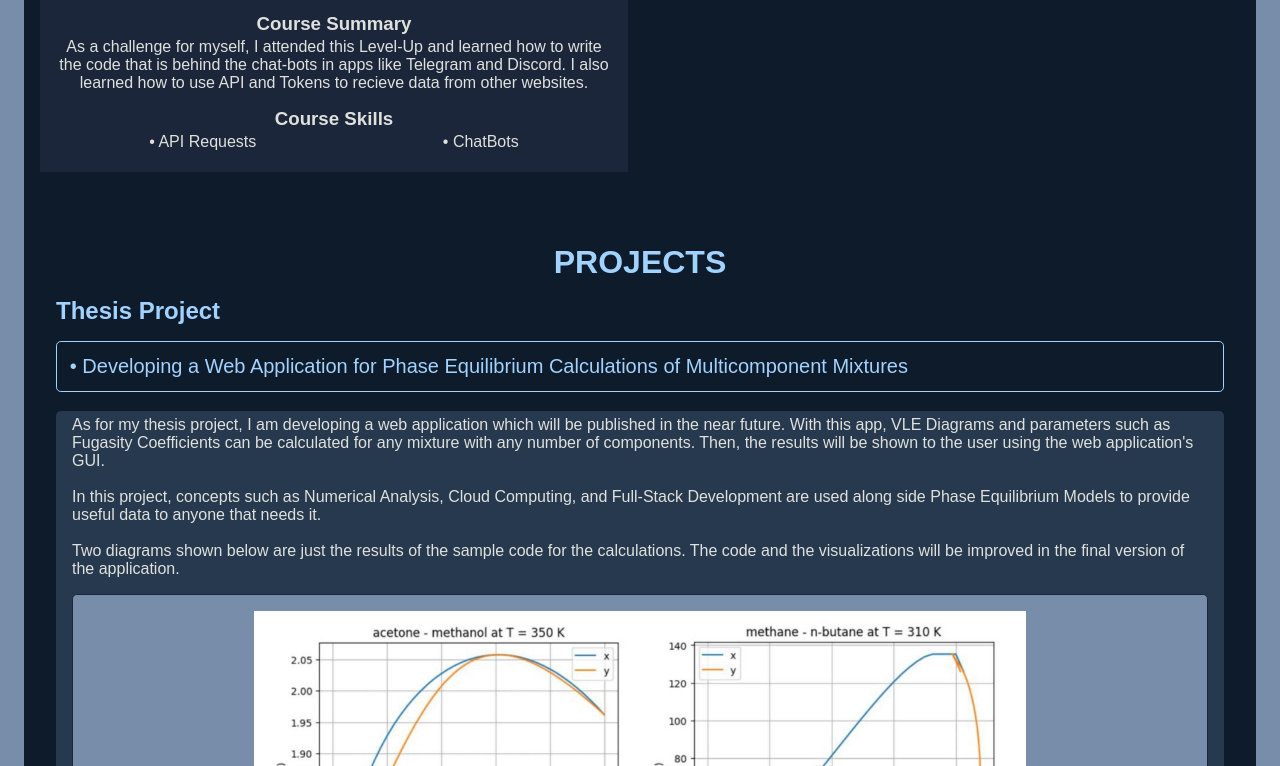
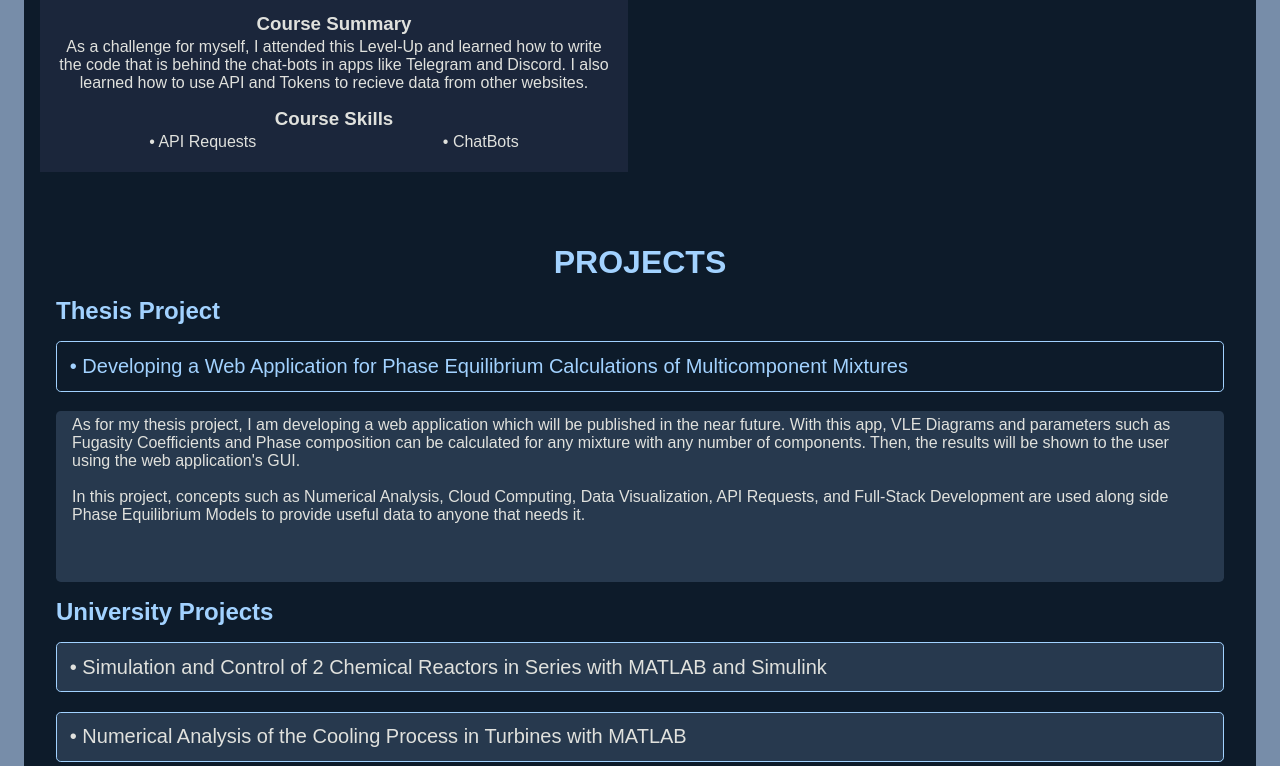
Before and after one commit to Homanloo/Homanloo.github.io, a plain HTML site: page index.html in a window 1280 px wide. Both pictures are taken after a click on the button 640 px from the left and 2628 px from the top of the page. Shown: the part 2262-3028 px from the top of the page. Drawn offline with nearby package versions, Linux system fonts and the light colour scheme; a web font is replaced by a local one.

Commit message:
Update thesis project content

```diff
--- a/index.html
+++ b/index.html
@@ -390,19 +390,14 @@
                 <div class="project_content_text">
                     <p>
                         As for my thesis project, I am developing a web application which will be published in the near future.
-                        With this app, VLE Diagrams and parameters such as Fugasity Coefficients can be calculated for any mixture
+                        With this app, VLE Diagrams and parameters such as Fugasity Coefficients and Phase composition can be calculated for any mixture
                         with any number of components. Then, the results will be shown to the user using the web application's
                         GUI.<br><br>
-                        In this project, concepts such as Numerical Analysis, Cloud Computing, and Full-Stack Development are used
+                        In this project, concepts such as Numerical Analysis, Cloud Computing, Data Visualization, API Requests, and Full-Stack Development are used
                         along side Phase Equilibrium Models to provide useful data to anyone that needs it.<br><br>
-
-                        Two diagrams shown below are just the results of the sample code for the calculations. The code and the visualizations
-                        will be improved in the final version of the application.
                     </p>
                 </div>
-                <div class="project_content_image">
-                    <img src="./assets/project-thesis.jpg" alt="VLE app" class="project_image">
-                </div>
+
                 <!-- <div class="project_content_file">
                     <a href="" class="project_file" target="_blank">Click to see the Project files</a>
                 </div>    -->
```
